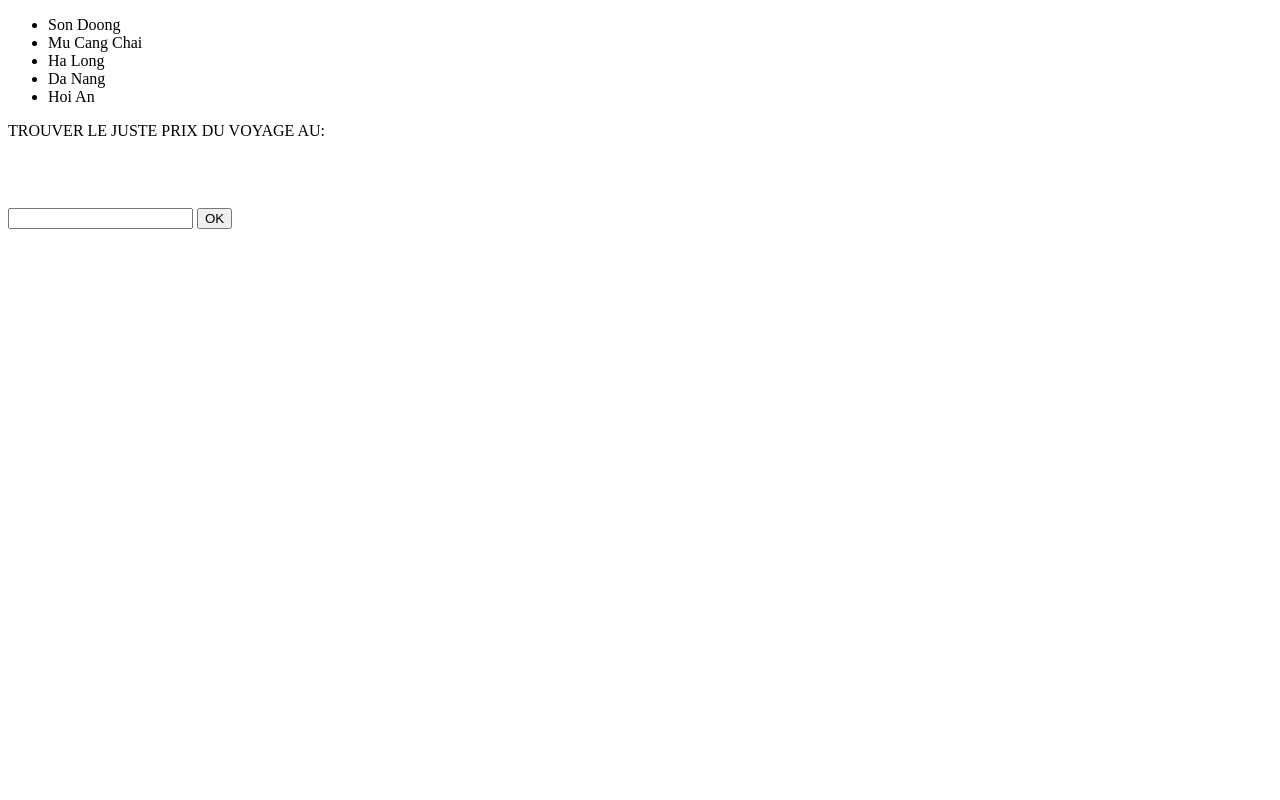
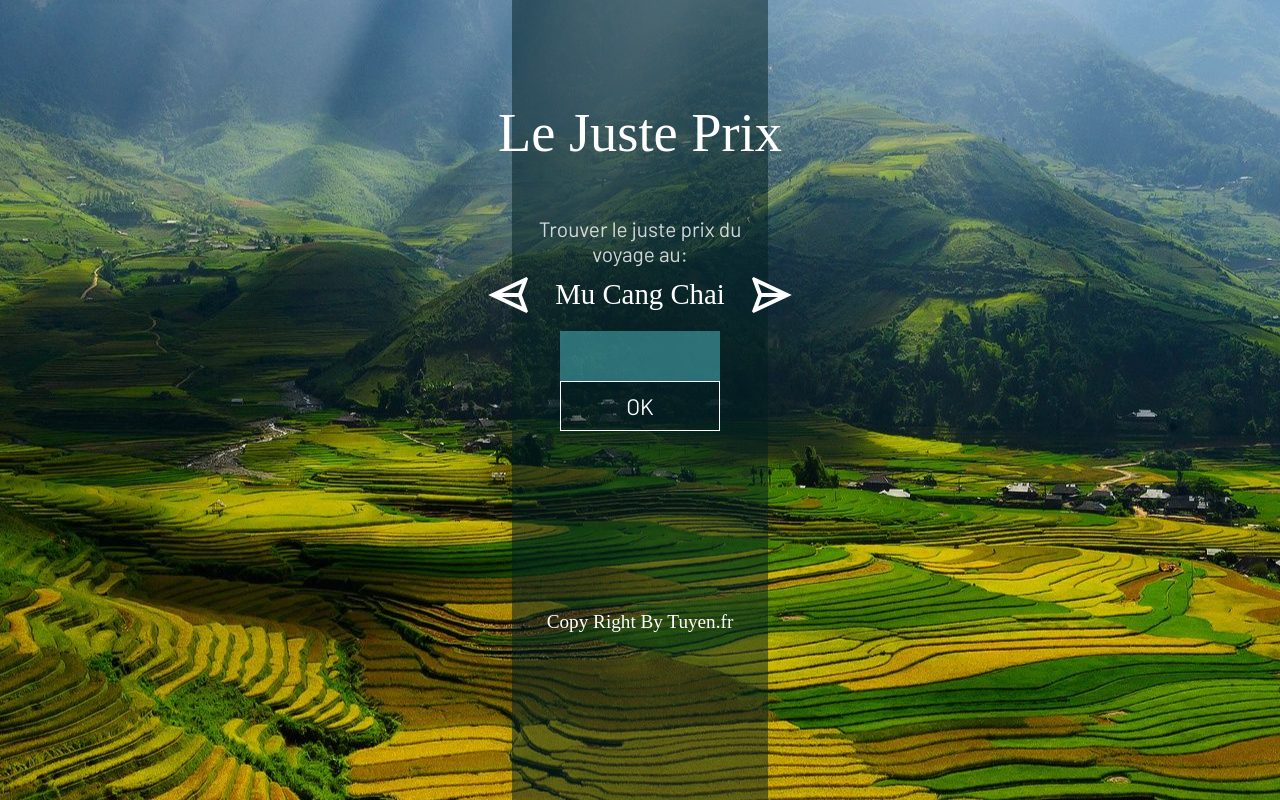
Before and after one commit to tuyengabi/juste-prix-jeu, a plain HTML site: page index.html in a window 1280 px wide. Drawn offline with Linux system fonts and the light colour scheme; a web font is replaced by a local one.

Commit message:
delete list in index.html , add a div in section

```diff
--- a/asset/index.css
+++ b/asset/index.css
@@ -1,4 +1,104 @@
-* {
-    padding: 0;
-    margin: 0;
-}
+                        * {
+                            padding: 0;
+                            margin: 0;
+                        }
+
+                        main {
+                            position: relative;
+                            background-image: url('imgs/2.jpg');
+                            background-position: center 80%;
+                            height: 100vh;
+                        }
+
+                        section {
+                            position: absolute;
+                            display: flex;
+                            flex-direction: column;
+                            align-items: center;
+                            top: 0;
+                            left: 40%;
+                            background-color: rgba(0, 30, 30, 0.5);
+                            width: 20%;
+                            height: 100%;
+                        }
+
+                        .game-title {
+                            color: white;
+                            font-family: 'Cormorant SC', serif;
+                            font-size: 3.4rem;
+                            padding-top: 40%;
+                            text-align: center;
+                            width: 160%;
+                        }
+
+                        .question {
+                            color: rgba(255, 255, 255, 0.8);
+                            font-family: 'Barlow', sans-serif;
+                            font-size: 1.3rem;
+                            text-align: center;
+                            padding-top: 20%;
+                        }
+
+                        .carrousel {
+                            display: flex;
+                            justify-content: space-between;
+                            align-items: center;
+                            text-align: center;
+                            width: 122%;
+                            padding-top: 2%;
+                        }
+
+                        .left {
+                            transform: rotate(-90deg);
+                        }
+
+                        .location {
+                            color: white;
+                            font-family: 'Cormorant SC';
+                            font-size: 1.8rem;
+                        }
+
+                        .right {
+                            transform: rotate(90deg);
+                        }
+
+                        form {
+                            padding-top: 5%;
+                        }
+
+                        .input {
+                            border: none;
+                            background-color: rgba(83, 194, 202, 0.5);
+                            width: 160px;
+                            height: 50px;
+                        }
+
+                        .input[type=text]:focus {
+                            background-color: rgba(255, 255, 255, 0.5);
+                        }
+
+                        .btn {
+                            border: 1px solid white;
+                            background-color: transparent;
+                            color: white;
+                            font-family: 'Barlow', sans-serif;
+                            font-size: 1.4rem;
+                            width: 160px;
+                            height: 50px;
+                        }
+
+                        .copyright {
+                            font-family: 'Cormorant SC', serif;
+                            font-size: 1.2rem;
+                            text-align: center;
+                            padding-top: 70%;
+                        }
+
+                        a {
+                            color: white;
+                            text-decoration: none;
+                        }
+
+                        a:hover {
+                            color: turquoise;
+                        }
--- a/index.html
+++ b/index.html
@@ -2,31 +2,47 @@
 <html lang="en">
 
 <head>
+    <link href="https://fonts.googleapis.com/css?family=Cormorant+SC&display=swap" rel="stylesheet">
+    <link href="https://fonts.googleapis.com/css?family=Barlow&display=swap" rel="stylesheet">
     <meta charset="UTF-8">
     <meta name="viewport" content="width=device-width, initial-scale=1.0">
     <meta http-equiv="X-UA-Compatible" content="ie=edge">
+    <link rel="stylesheet" type="text/css" href="asset/index.css">
     <title>Document</title>
 </head>
 
 <body>
+
     <main>
-        <ul>
+
+        <!-- <ul>
             <li>Son Doong</li>
             <li>Mu Cang Chai</li>
             <li>Ha Long</li>
             <li>Da Nang</li>
             <li>Hoi An</li>
-        </ul>
+        </ul> -->
+
         <section>
-            <p>
-                TROUVER LE JUSTE PRIX DU VOYAGE AU:
-            </p>
-            <img src="asset/imgs/icon-arrow.png" alt=""><img src="asset/imgs/icon-arrow.png" alt="">
+            <p class="game-title">Le Juste Prix</p>
+
+            <p class="question">Trouver le juste prix du voyage au:</p>
+
+            <div class="carrousel">
+                <img class="left" src="asset/imgs/icon-arrow.png" alt="">
+                <p class="location">Mu Cang Chai</p>
+                <img class="right" src="asset/imgs/icon-arrow.png" alt="">
+            </div>
+
             <form action="">
-                <input type="number" value="">
-                <input type="button" value="OK">
+                <input class="input" type="text" value="">
+                <br>
+                <input class="btn" type="button" value="OK">
             </form>
+
+            <p class="copyright"><a href="tuyen.fr">Copy Right By Tuyen.fr</a></p>
         </section>
+
     </main>
 
 </body>
```
Also changed, not shown: asset/imgs/10.jpg (added), asset/imgs/11.jpg (added), asset/imgs/12.jpg (added), asset/imgs/14.jpg (added), asset/imgs/15.jpg (added), asset/imgs/33.jpg (added), asset/imgs/427253.jpg (added), asset/imgs/7.jpg (added), asset/imgs/8.jpg (added), asset/imgs/9.jpg (added).
